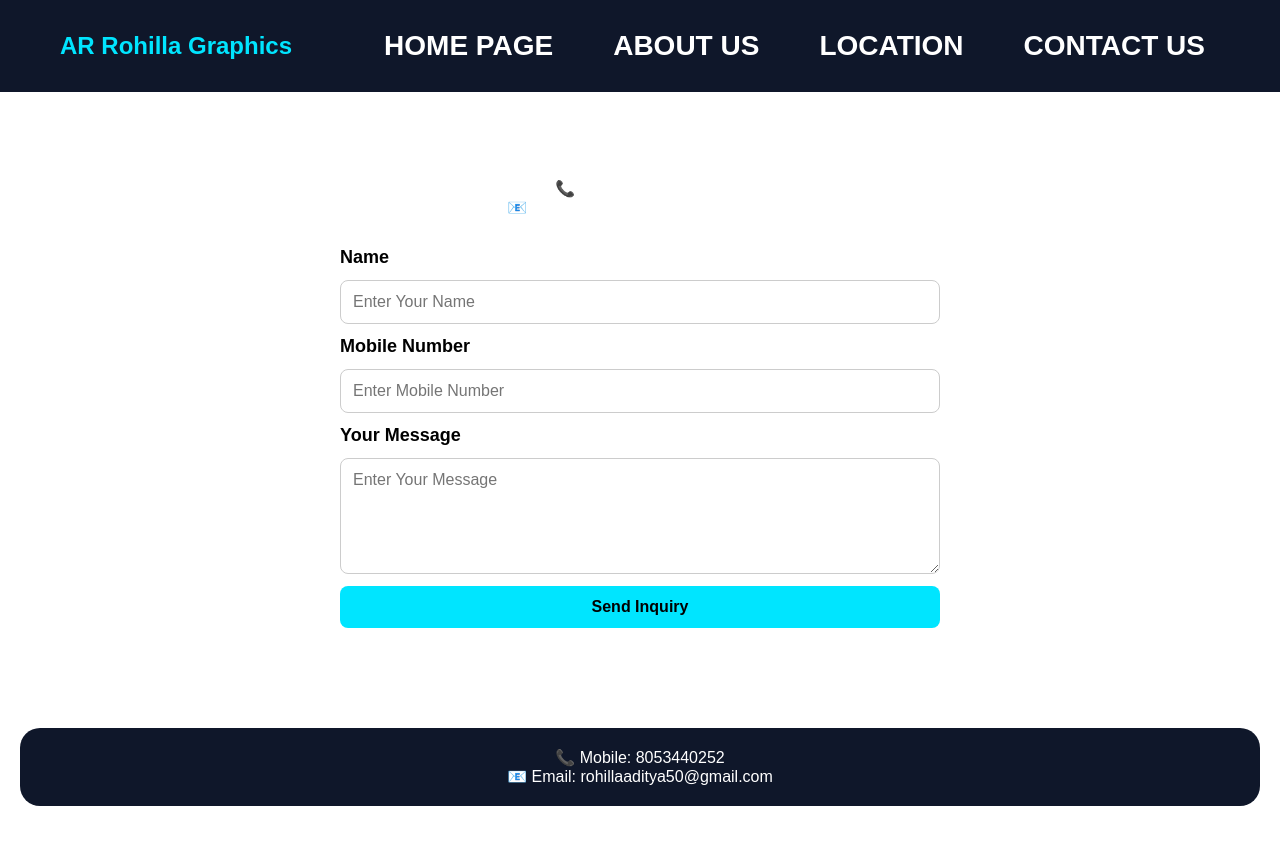
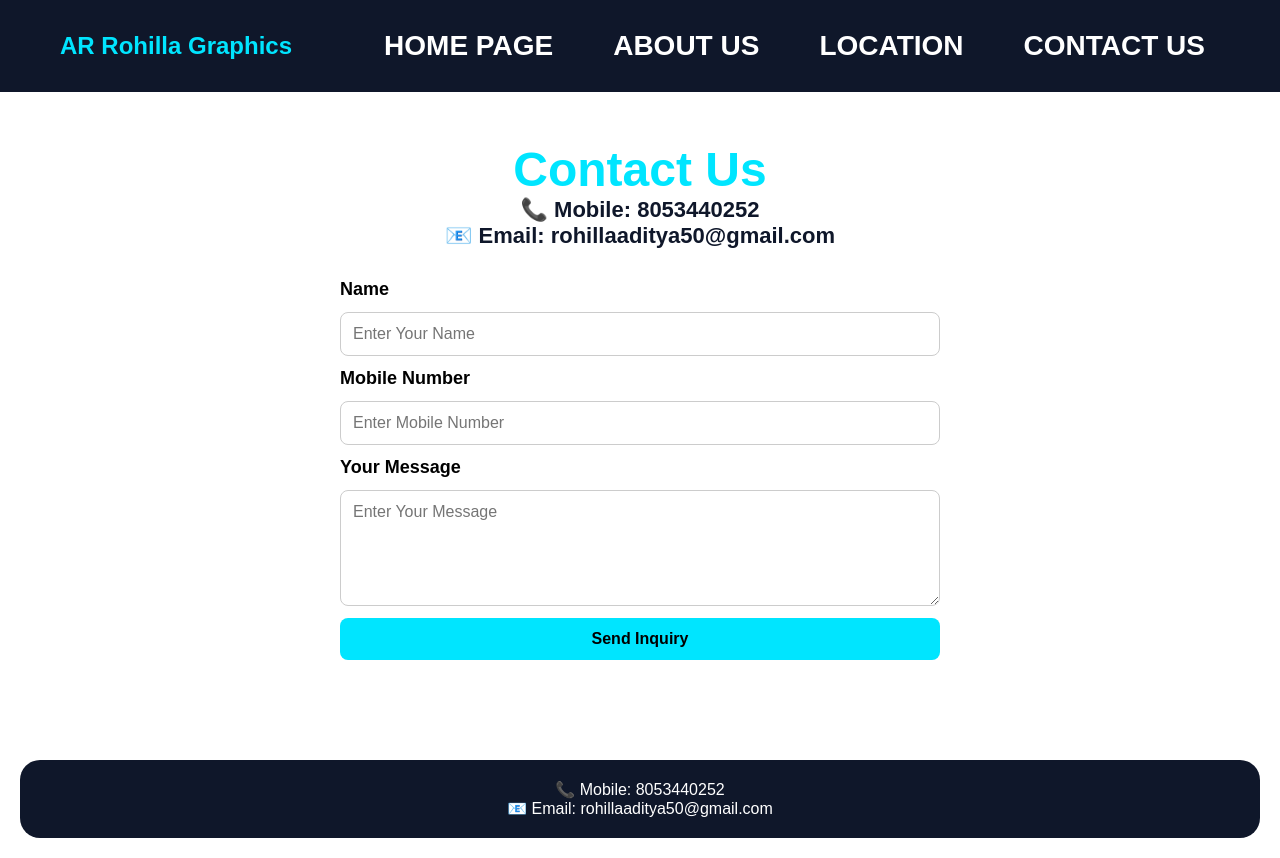
Before and after one commit to argraphicstech/ar-graphics-react-next, a Next.js app: page /contact in a window 1280 px wide. Before the commit the page ends 826 px from the top, so only its background shows below. Built offline with nearby package versions, Linux system fonts and the light colour scheme.

Commit message:
Add styles for contact title and info

```diff
--- a/app/globals.css
+++ b/app/globals.css
@@ -194,6 +194,20 @@ header{
   text-align:center;
 }
 
+/* Contact Us Heading */
+.contact-title{
+  color:#00e5ff;   /* Cyan */
+  font-size:48px;
+  font-weight:700;
+}
+
+/* Mobile & Email Text */
+.contact-info{
+  color:#0f172a;   /* Dark Blue */
+  font-size:22px;
+  font-weight:600;
+}
+
 /* FOOTER */
 footer{
   padding:20px;
```
